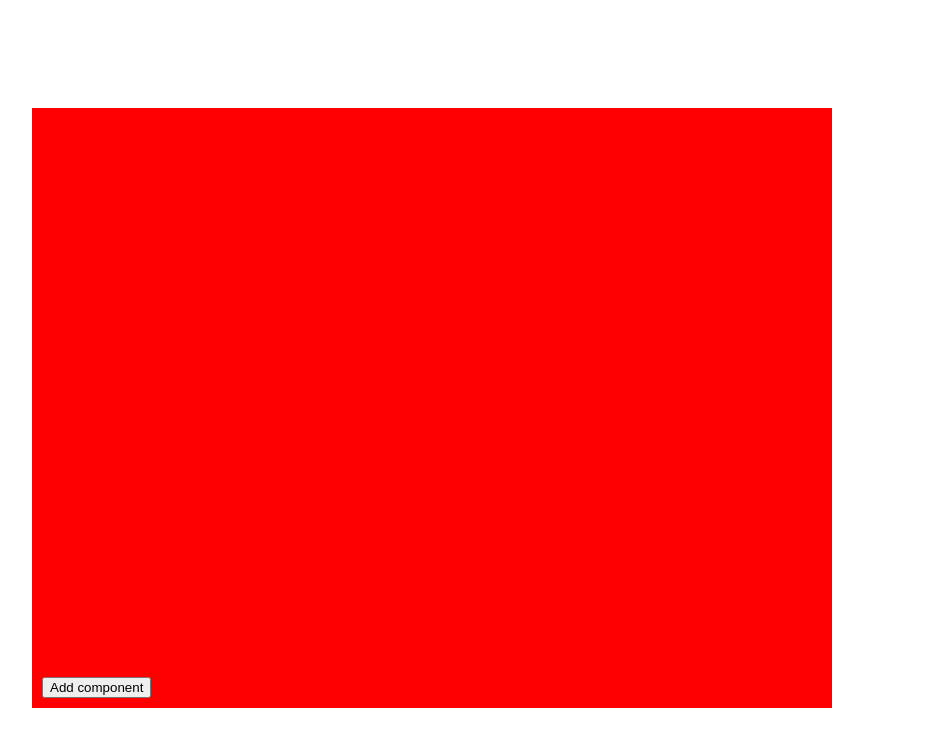
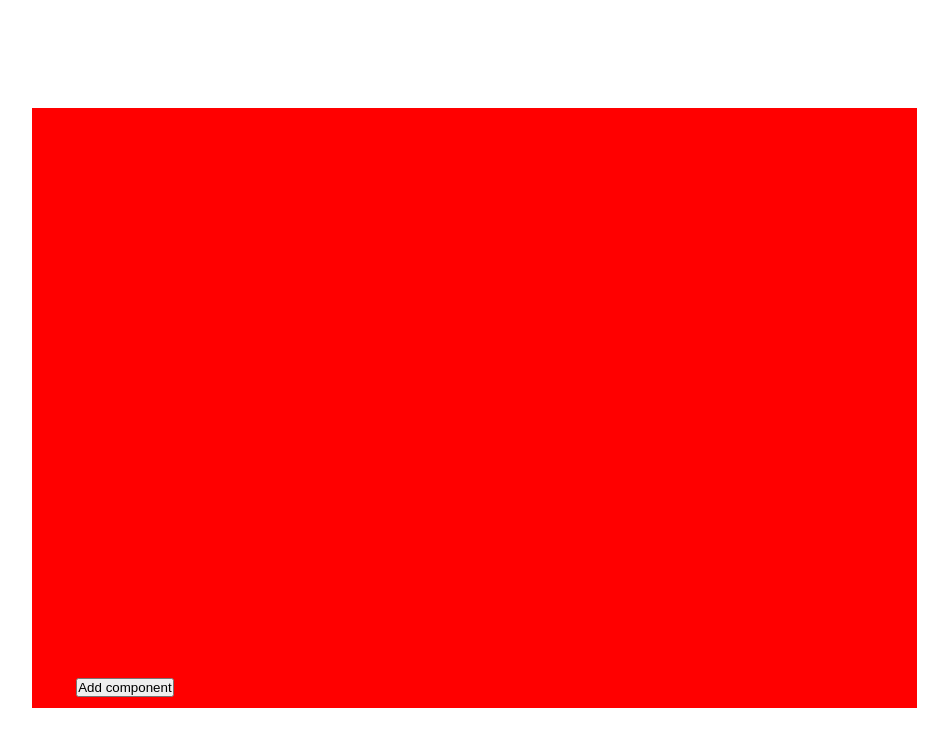
Before and after one commit to botscubes/web-client, a Vue app in the folder editor/: page / in a window 1280 px wide. Shown: the top 746 px of the page, without its empty margins (76-1024 px from the left). Built offline with nearby package versions, Linux system fonts and the light colour scheme.

Commit message:
add fix delete button

```diff
--- a/editor/src/App.vue
+++ b/editor/src/App.vue
@@ -23,8 +23,10 @@
     :editor-object="editorObject"
     @delete-component="deleteComponent"/>
 
+    <div class="delete-btn-location">
+      <button @click="addComponent" id="btn-add">Add component</button>
+    </div>
 
-    <button @click="addComponent" id="btn-add">Add component</button>
   </div>
 </template>
 
@@ -123,16 +125,25 @@ export default {
     overflow-y: scroll;
     overflow-block: scroll;
     background-color: red;
-    width: 800px;
+    width: 70%;
     height: 600px;
   }
 
+
+
   #btn-add {
+    position: fixed;
+    z-index: 1000;
+    padding:0;
+
+  }
+
+  .delete-btn-location {
     position: absolute;
-    z-index: 1000;
-    bottom: 0;
-    left: 0;
-    margin: 10px;
+    left: 5%;
+    bottom: 5%;
+    margin: 0;
+
   }
 
 </style>
```
